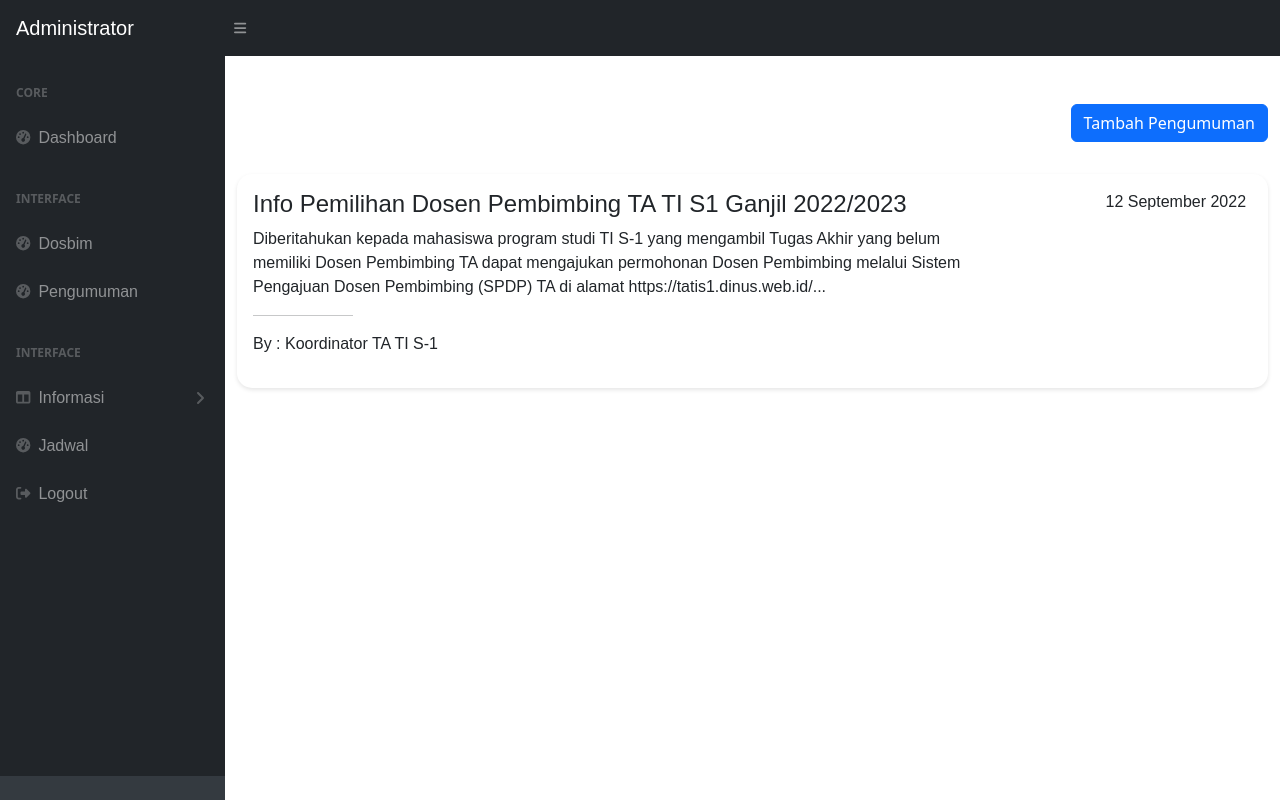
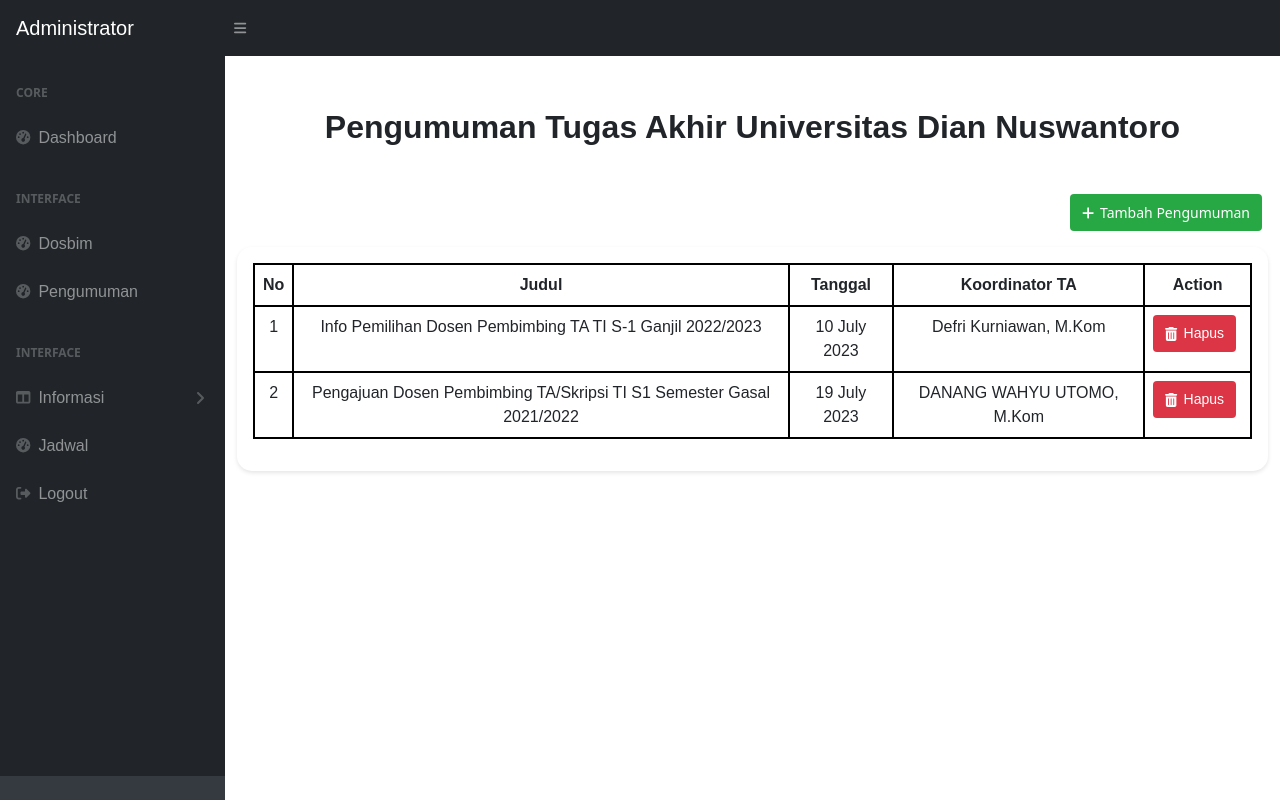
Before and after one commit to reinaldyakbar/project_sidang, a CodeIgniter app: page /project_sidang/pengumuman in a window 1280 px wide. Run offline with CodeIgniter, Linux system fonts and the light colour scheme; data comes from the database, SQL or seed files in the repository; some libraries are stand-ins or nearby versions.

Commit message:
fix delete

```diff
--- a/application/controllers/Pengumuman.php
+++ b/application/controllers/Pengumuman.php
@@ -13,66 +13,39 @@
     }
     public function add_pengumuman()
     {
-        $id = $this->input->post('id'); // Ambil nilai id dari input form
+        $this->load->library('form_validation');
+
+        // Set rules for form validation
+        $this->form_validation->set_rules('judul', 'Judul', 'required');
+        $this->form_validation->set_rules('koordinator', 'Koordinator', 'required');
+        $this->form_validation->set_rules('isi_pengumuman', 'Isi Pengumuman', 'required');
+        $this->form_validation->set_rules('tanggal', 'Tanggal', 'required');
+
+        if ($this->form_validation->run() === FALSE) {
+            // Form validation failed, show the form again with validation errors
+            $this->load->view('pengumuman/tambah_pengumuman');
+        } else {
+            // Form validation passed, process the form data
             $judul = $this->input->post('judul');
             $isi_pengumuman = $this->input->post('isi_pengumuman');
             $koordinator = $this->input->post('koordinator');
-        $tanggal = date('d, F Y', strtotime($this->input->post('tanggal'))); // Ubah format tanggal menjadi "12, September 2023"
+            $tanggal = $this->input->post('tanggal');
+
+            // Format the date to "17 Agustus 2023" before inserting into the database
+            $formatted_date = date('d F Y', strtotime(str_replace(',', '', $tanggal)));
 
             $data = array(
-            'id' => $id,
                 'judul' => $judul,
                 'isi_pengumuman' => $isi_pengumuman,
                 'koordinator' => $koordinator,
-            'tanggal' => $tanggal
+                'tanggal' => $formatted_date
             );
 
-        $where = array(
-            'id' => $id
-        );
-
-
+            // Assuming that $this->model_pengumuman->insert() is a method in your model to insert data into the database
             $this->model_pengumuman->insert($data, 'tb_pengumuman');
             $_SESSION["sukses"] = 'pengumuman berhasil ditambahkan';
             redirect('pengumuman/index');
         }
-
-    public function update_pengumuman()
-    {
-        $id = $this->input->post('id'); // Ambil nilai id dari input form
-        $judul = $this->input->post('judul');
-        $isi_pengumuman = $this->input->post('isi_pengumuman');
-        $koordinator = $this->input->post('koordinator');
-        $tanggal = date('d, F Y', strtotime($this->input->post('tanggal'))); // Ubah format tanggal menjadi "12, September 2023"
-
-        $data = array(
-            'id' => $id,
-            'judul' => $judul,
-            'isi_pengumuman' => $isi_pengumuman,
-            'koordinator' => $koordinator,
-            'tanggal' => $tanggal
-        );
-
-        $where = array(
-            'id' => $id
-        );
-
-        $where = array(
-            'id' => $id
-        );
-
-        $this->model_pengumuman->update($where, $data, 'tb_pengumuman');
-        redirect('pengumuman/index');
-    }
-
-    public function edit_pengumuman($id)
-    {
-        $where = array('id' => $id);
-        $data['pengumuman'] = $this->model_pengumuman->edit($where, 'tb_pengumuman')->result();
-        $this->load->view('layout/header');
-        $this->load->view('layout/sidebar');
-        $this->load->view('admin/pengumuman', $data);
-        $this->load->view('layout/footer');
     }
     public function delete_pengumuman($id)
     {
--- a/application/views/admin/dosbim.php
+++ b/application/views/admin/dosbim.php
@@ -73,7 +73,7 @@
                                             aria-label="Close"></button>
                                     </div>
                                     <div class="modal-body">
-                                        <form id="editDosenForm" action="<?php echo base_url('admin/update'); ?>"
+                                        <form id="editDosenForm" action="<?php echo base_url() . 'admin/update'; ?>"
                                             method="post" enctype="multipart/form-data">
                                             <div class="mb-3">
                                                 <label for="nama" class="form-label">Nama</label>
--- a/application/views/admin/pengumuman.php
+++ b/application/views/admin/pengumuman.php
@@ -1,68 +1,136 @@
+<head>
+    <!-- Other meta tags and CSS links -->
+    <link rel="stylesheet" href="https://cdnjs.cloudflare.com/ajax/libs/font-awesome/6.0.0-beta3/css/all.min.css">
+</head>
+
 <style>
     .card-info {
-        background-color: #fff;
         box-shadow: 0 2px 4px rgba(0, 0, 0, 0.1);
         padding: 20px;
         border-radius: 15px;
         transition: background-position 0.8s;
         /* Transisi animasi warna ke kanan selama 0.8 detik */
-        position: relative;
-        /* Menambahkan posisi relatif untuk membuat z-index bekerja */
-        z-index: 1;
-        /* Menetapkan z-index agar linear gradient tampil di atas latar belakang putih */
     }
 
-    .card-info:before {
-        content: "";
-        background-image: linear-gradient(to right, #FF4C91 20%, #fff 80%);
-        background-size: 200% 100%;
-        background-position: left bottom;
-        position: absolute;
-        border-radius: 15px;
-        top: 0;
-        left: 0;
+    .card-info table {
         width: 100%;
-        height: 100%;
-        z-index: -1;
-        /* Menempatkan latar belakang gradient di bawah latar belakang putih */
-        opacity: 0;
-        /* Mengatur opasitas menjadi 0 sehingga tidak terlihat saat tidak dihover */
-        transition: opacity 0.8s;
-        /* Transisi untuk opasitas saat dihover */
+        border-collapse: collapse;
     }
 
-    .card-info:hover:before {
-        opacity: 1;
-        border-radius: 15px;
-        /* Mengubah opasitas menjadi 1 saat dihover */
+    .card-info th,
+    .card-info td {
+        border: 2px solid black;
+        padding: 8px;
+    }
+
+    .btn-edit,
+    .btn-delete,
+    .btn-add {
+        display: inline-flex;
+        align-items: center;
+        justify-content: center;
+        padding: 8px 12px;
+        border: none;
+        border-radius: 4px;
+        color: #fff;
+        font-size: 14px;
+        text-decoration: none;
+        transition: background-color 0.3s;
+        margin-right: 6px;
+        cursor: pointer;
+    }
+
+    .btn-edit {
+        background-color: #007bff;
+    }
+
+    .btn-delete {
+        background-color: #dc3545;
+    }
+
+    .btn-add {
+        background-color: #28a745;
+    }
+
+    .btn-edit:hover,
+    .btn-delete:hover,
+    .btn-add:hover {
+        opacity: 0.85;
+    }
+
+    /* Efek warna ketika kursor diarahkan ke tombol */
+    .btn-edit:hover {
+        background-color: #0056b3;
+    }
+
+    .btn-delete:hover {
+        background-color: #c82333;
+    }
+
+    .btn-add:hover {
+        background-color: #218838;
+    }
+
+    .btn-icon {
+        margin-right: 6px;
     }
 </style>
+
 <div id="layoutSidenav_content">
     <div class="container my-5">
-        <div class="float-end">
-            <a href="<?php echo base_url('pengumuman/add_pengumuman') ?>" class="btn btn-primary">Tambah
-                Pengumuman</a>
+        <div class="text-center mb-3 mt-1">
+            <h2 class="display-7 fw-bolder mb-5">Pengumuman Tugas Akhir Universitas Dian Nuswantoro</h2>
         </div>
-        <div class="card-info px-3 py-3 mb-3 " style="margin-top: 70px;">
-            <!-- Tautan ke halaman lain dengan menggunakan elemen <a> -->
-            <a href="<?php echo base_url('pengumuman/isi_pengumuman') ?>"
-                style="text-decoration: none; color: inherit;">
-                <div class="row d-flex justify-content-between">
-                    <div class="col-lg-9">
-                        <h4>Info Pemilihan Dosen Pembimbing TA TI S1 Ganjil 2022/2023</h4>
-                        <p>Diberitahukan kepada mahasiswa program studi TI S-1 yang mengambil Tugas Akhir yang belum
-                            memiliki Dosen Pembimbing TA dapat mengajukan permohonan Dosen Pembimbing melalui Sistem
-                            Pengajuan Dosen Pembimbing (SPDP) TA di alamat https://tatis1.dinus.web.id/...
-                        </p>
-                        <hr>
-                        <p>By : Koordinator TA TI S-1</p>
-                    </div>
-
-                    <div class="col-lg-2">
-                        <p>12 September 2022</p>
-                    </div>
-                </div>
+        <div class="d-flex justify-content-end mb-3">
+            <!-- Add Announcement Button -->
+            <a href="<?php echo base_url('pengumuman/tambah_pengumuman') ?>" class="btn btn-add">
+                <i class="fas fa-plus btn-icon"></i> Tambah Pengumuman
             </a>
+        </div>
+        <?php
+        $pengumuman_array = json_decode(json_encode($pengumuman), true);
+        ?>
+        <div class="card-info px-3 py-3 mb-3 text-center">
+            <table class="table table-bordered">
+                <thead>
+                    <tr>
+                        <th>No</th>
+                        <th>Judul</th>
+                        <th>Tanggal</th>
+                        <th>Koordinator TA</th>
+                        <th>Action</th>
+                    </tr>
+                </thead>
+                <tbody>
+                    <?php $no_urut = 1; ?>
+                    <?php foreach ($pengumuman_array as $png) { ?>
+                        <tr>
+                            <td>
+                                <?php echo $no_urut; ?>
+                            </td>
+                            <td>
+                                <?php echo $png['judul']; ?>
+                            </td>
+                            <td>
+                                <?php
+                                $formatted_date = date('j F Y', strtotime(str_replace(array('January', 'February', 'March', 'April', 'May', 'June', 'July', 'August', 'September', 'October', 'November', 'December'), array('Januari', 'Februari', 'Maret', 'April', 'Mei', 'Juni', 'Juli', 'Agustus', 'September', 'Oktober', 'November', 'Desember'), $png['tanggal'])));
+                                echo $formatted_date;
+                                ?>
+                            </td>
+                            <td>
+                                <?php echo $png['koordinator']; ?>
+                            </td>
+                            <td>
+                                <!-- Delete Button -->
+                                <a href="<?php echo base_url('pengumuman/delete_pengumuman') ?>" class="btn btn-delete">
+                                    <i class="fas fa-trash-alt btn-icon"></i> Hapus
+                                </a>
+                            </td>
+                        </tr>
+                        <?php $no_urut++; ?>
+                    <?php } ?>
+                </tbody>
+            </table>
         </div>
     </div>
 </div>
```
Also changed, not shown: application/controllers/Admin.php (+7 -1 lines), application/views/admin/add_pengumuman.php (+11 -16 lines), application/views/layout/front-footer.php (+0 -33 lines), uploads/profil26.svg (added). Lines whose indentation alone changed are shown as unchanged.
